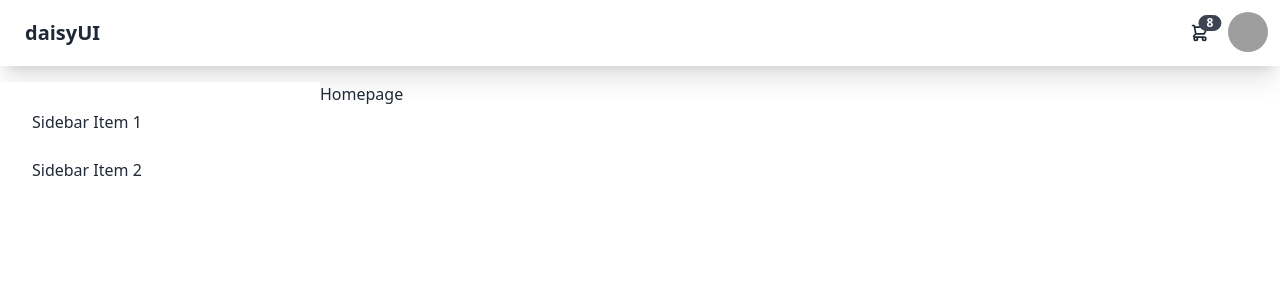
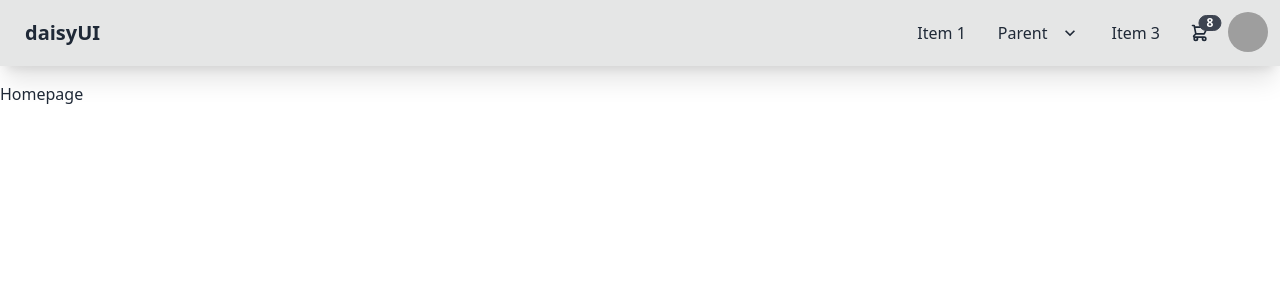
Before and after one commit to Larsmara/dailystruggle, a Vue app: page / in a window 1280 px wide. Shown: the top 300 px of the page. Built offline with nearby package versions, Linux system fonts and the light colour scheme; grey boxes are pictures that could not be loaded.

Commit message:
Layout
- Drawer, navbar and main content

```diff
--- a/src/components/Layout/Layout.vue
+++ b/src/components/Layout/Layout.vue
@@ -1,15 +1,89 @@
 <template>
-    <NavbarVue />
-
-    <div class="h-screen drawer drawer-mobile w-full">
-        <input id="my-drawer-2" type="checkbox" class="drawer-toggle" />
+    <div class="h-screen drawer w-full">
+        <input id="my-drawer-3" type="checkbox" class="drawer-toggle" />
         <div class="flex flex-col drawer-content">
+            <!-- Navbar -->
+            <div class="w-full navbar shadow-xl bg-base-300">
+                <div class="flex-none lg:hidden">
+                    <label for="my-drawer-3" class="btn btn-square btn-ghost">
+                        <svg xmlns="http://www.w3.org/2000/svg" fill="none" viewBox="0 0 24 24" class="inline-block w-6 h-6 stroke-current">
+                            <path stroke-linecap="round" stroke-linejoin="round" stroke-width="2" d="M4 6h16M4 12h16M4 18h16"></path>
+                        </svg>
+                    </label>
+                </div>
+                <div class="flex-1">
+                    <a class="btn btn-ghost normal-case text-xl">daisyUI</a>
+                </div>
+                <div class="flex-none hidden lg:block">
+                    <ul class="menu menu-horizontal p-0">
+                        <li><a>Item 1</a></li>
+                        <li tabindex="0">
+                            <a>
+                                Parent
+                                <svg class="fill-current" xmlns="http://www.w3.org/2000/svg" width="20" height="20" viewBox="0 0 24 24">
+                                    <path d="M7.41,8.58L12,13.17L16.59,8.58L18,10L12,16L6,10L7.41,8.58Z" />
+                                </svg>
+                            </a>
+                            <ul class="p-2 bg-base-100">
+                                <li><a>Submenu 1</a></li>
+                                <li><a>Submenu 2</a></li>
+                            </ul>
+                        </li>
+                        <li><a>Item 3</a></li>
+                    </ul>
+                </div>
+                <div class="flex-none">
+                    <div class="dropdown dropdown-end">
+                        <label tabindex="0" class="btn btn-ghost btn-circle">
+                            <div class="indicator">
+                                <svg xmlns="http://www.w3.org/2000/svg" class="h-5 w-5" fill="none" viewBox="0 0 24 24" stroke="currentColor">
+                                    <path
+                                        stroke-linecap="round"
+                                        stroke-linejoin="round"
+                                        stroke-width="2"
+                                        d="M3 3h2l.4 2M7 13h10l4-8H5.4M7 13L5.4 5M7 13l-2.293 2.293c-.63.63-.184 1.707.707 1.707H17m0 0a2 2 0 100 4 2 2 0 000-4zm-8 2a2 2 0 11-4 0 2 2 0 014 0z"
+                                    />
+                                </svg>
+                                <span class="badge badge-sm indicator-item">8</span>
+                            </div>
+                        </label>
+                        <div tabindex="0" class="mt-3 card card-compact w-52 dropdown-content bg-base-100 shadow">
+                            <div class="card-body">
+                                <span class="font-bold text-lg">8 Items</span>
+                                <span class="text-info">Subtotal: $999</span>
+                                <div class="card-actions">
+                                    <button class="btn btn-primary btn-block">View cart</button>
+                                </div>
+                            </div>
+                        </div>
+                    </div>
+                    <div class="dropdown dropdown-end">
+                        <label tabindex="0" class="btn btn-ghost btn-circle avatar">
+                            <div class="w-10 rounded-full">
+                                <img src="https://api.lorem.space/image/face?hash=33791" />
+                            </div>
+                        </label>
+                        <ul tabindex="0" class="mt-3 p-2 shadow menu menu-compact dropdown-content bg-base-100 rounded-box w-52">
+                            <li>
+                                <a class="justify-between">
+                                    Profile
+                                    <span class="badge">New</span>
+                                </a>
+                            </li>
+                            <li><a>Settings</a></li>
+                            <li><a>Logout</a></li>
+                        </ul>
+                    </div>
+                </div>
+            </div>
             <!-- Page content here -->
-            <router-view></router-view>
+            <div class="container mx-auto my-4">
+                <router-view />
+            </div>
         </div>
         <div class="drawer-side">
-            <label for="my-drawer-2" class="drawer-overlay"></label>
-            <ul class="menu p-4 overflow-y-auto w-80 bg-base-100 text-base-content">
+            <label for="my-drawer-3" class="drawer-overlay"></label>
+            <ul class="p-4 overflow-y-auto menu w-80 bg-base-100">
                 <!-- Sidebar content here -->
                 <li><a>Sidebar Item 1</a></li>
                 <li><a>Sidebar Item 2</a></li>
--- /dev/null
+++ b/src/components/test.vue
@@ -0,0 +1,54 @@
+<template>
+    <div class="navbar bg-base-100 mb-40 shadow-xl rounded-box">
+        <div class="flex-1">
+            <a class="btn btn-ghost normal-case text-xl">daisyUI</a>
+        </div>
+        <div class="flex-none">
+            <div class="dropdown dropdown-end">
+                <label tabindex="0" class="btn btn-ghost btn-circle">
+                    <div class="indicator">
+                        <svg xmlns="http://www.w3.org/2000/svg" class="h-5 w-5" fill="none" viewBox="0 0 24 24" stroke="currentColor">
+                            <path
+                                stroke-linecap="round"
+                                stroke-linejoin="round"
+                                stroke-width="2"
+                                d="M3 3h2l.4 2M7 13h10l4-8H5.4M7 13L5.4 5M7 13l-2.293 2.293c-.63.63-.184 1.707.707 1.707H17m0 0a2 2 0 100 4 2 2 0 000-4zm-8 2a2 2 0 11-4 0 2 2 0 014 0z"
+                            />
+                        </svg>
+                        <span class="badge badge-sm indicator-item">8</span>
+                    </div>
+                </label>
+                <div tabindex="0" class="mt-3 card card-compact w-52 dropdown-content bg-base-100 shadow">
+                    <div class="card-body">
+                        <span class="font-bold text-lg">8 Items</span>
+                        <span class="text-info">Subtotal: $999</span>
+                        <div class="card-actions">
+                            <button class="btn btn-primary btn-block">View cart</button>
+                        </div>
+                    </div>
+                </div>
+            </div>
+            <div class="dropdown dropdown-end">
+                <label tabindex="0" class="btn btn-ghost btn-circle avatar">
+                    <div class="w-10 rounded-full">
+                        <img src="https://api.lorem.space/image/face?hash=33791" />
+                    </div>
+                </label>
+                <ul tabindex="0" class="mt-3 p-2 shadow menu menu-compact dropdown-content bg-base-100 rounded-box w-52">
+                    <li>
+                        <a class="justify-between">
+                            Profile
+                            <span class="badge">New</span>
+                        </a>
+                    </li>
+                    <li><a>Settings</a></li>
+                    <li><a>Logout</a></li>
+                </ul>
+            </div>
+        </div>
+    </div>
+</template>
+
+<script setup></script>
+
+<style scoped></style>
```
